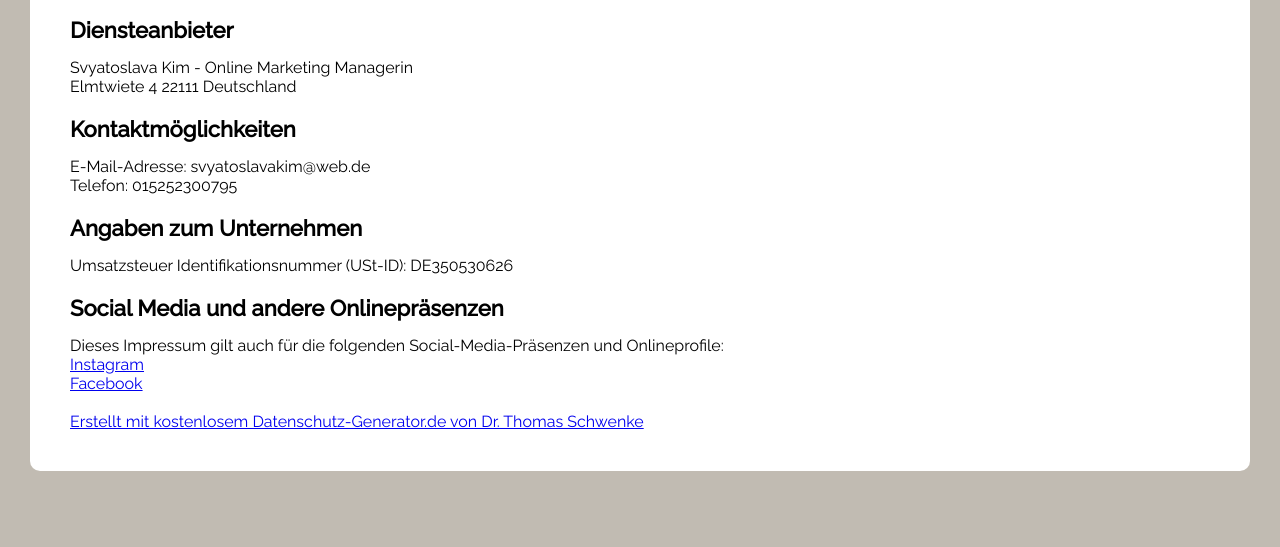
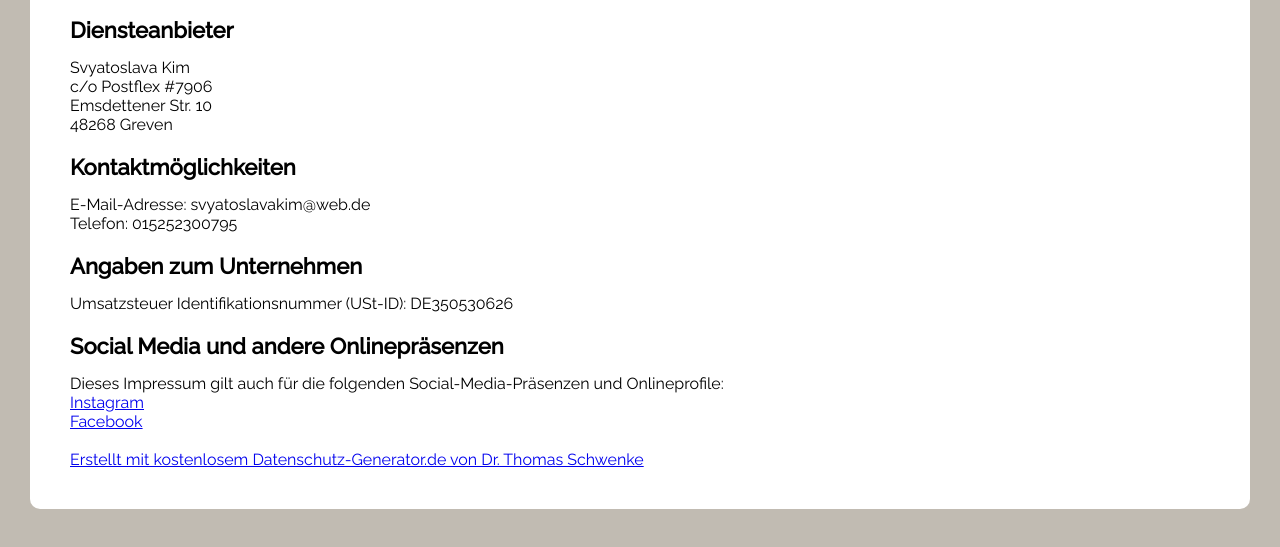
Before and after one commit to SerenityScript/Slava, a plain HTML site: page impressum.html in a window 1280 px wide. Shown: the part 103-650 px from the top of the page. Drawn offline with Linux system fonts and the light colour scheme.

Commit message:
impressum.html modified

```diff
--- a/impressum.html
+++ b/impressum.html
@@ -13,8 +13,10 @@
     <div class="impressum">
         <h4>Impressum</h4>
         <h5>Diensteanbieter</h5>
-        <p>Svyatoslava Kim - Online Marketing Managerin</p>
-        <p>Elmtwiete 4 22111 Deutschland</p>
+        <p>Svyatoslava Kim</p>
+        <p>c/o Postflex #7906</p>
+        <p>Emsdettener Str. 10</p>
+        <p>48268 Greven</p>
         <h5>Kontaktmöglichkeiten</h5>
         <p>E-Mail-Adresse: svyatoslavakim@web.de</p>
         <p>Telefon: 015252300795</p>
```
